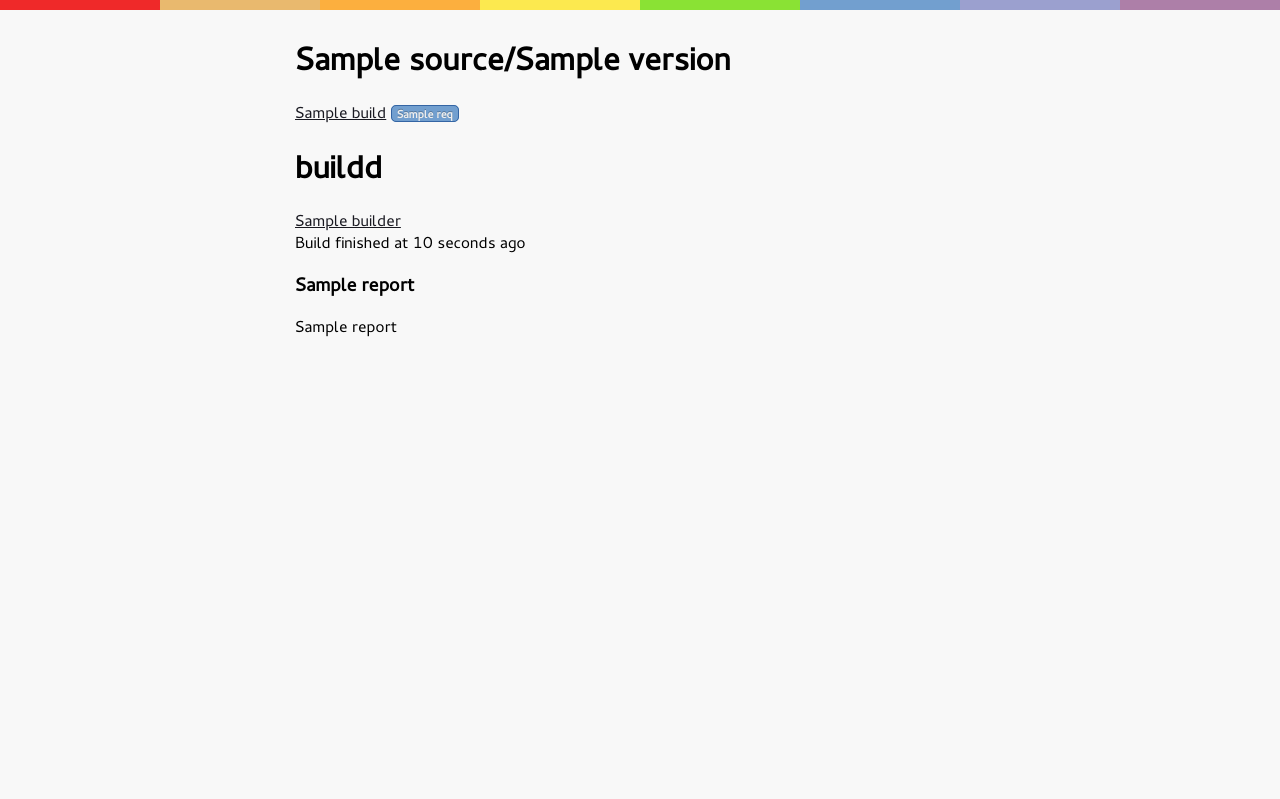
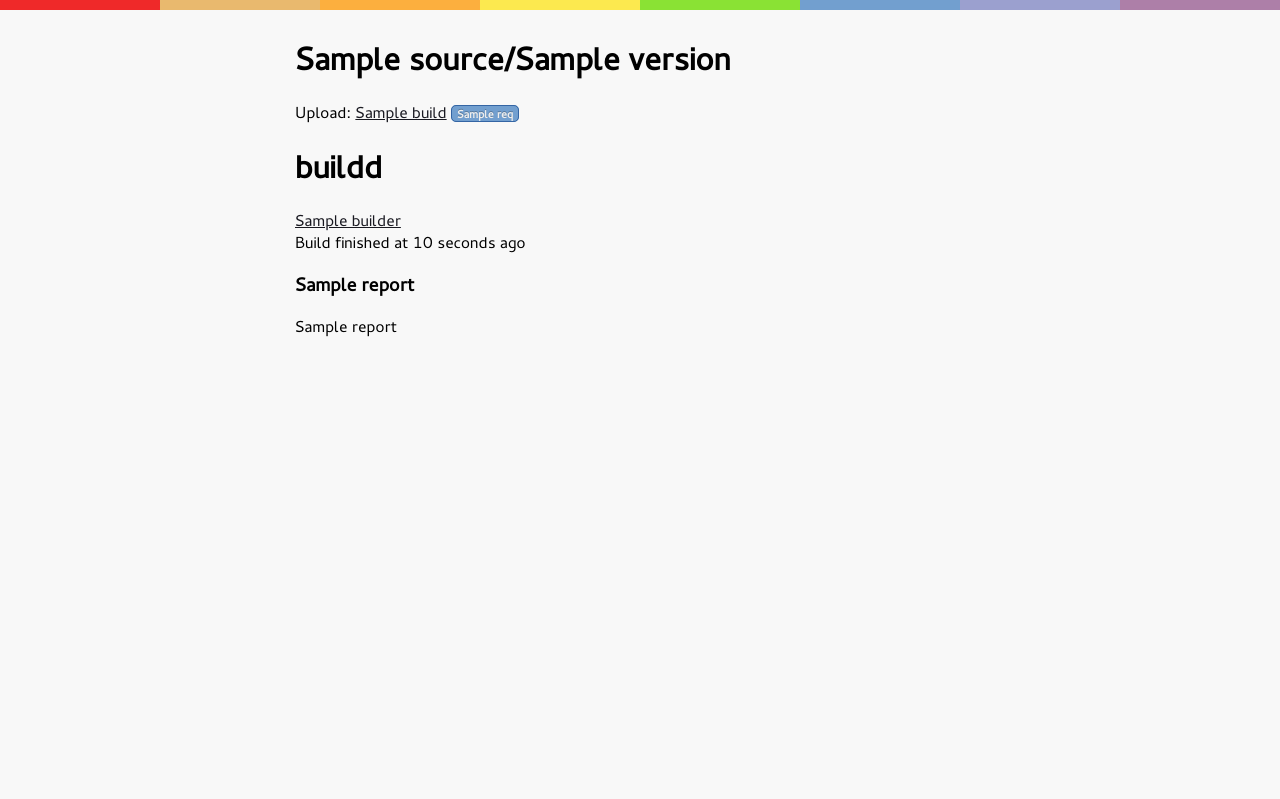
Before and after one commit to paultag/monomoy-old, a Flask app: template site/templates/build.html in a window 1280 px wide. Shown: the top 799 px of the page. Run offline with Flask 2, Linux system fonts and the light colour scheme; the template is opened without the code that fills it: most values are stand-ins (such as "Sample title", 1, 10 or a date in 2020); parts of the project's set-up code (start-up, migrations or seed data) failed here and were passed over.

Commit message:
fixing krufty things

```diff
--- a/site/templates/build.html
+++ b/site/templates/build.html
@@ -3,7 +3,7 @@
 {% block title %}Hello, World{% endblock %}
 {% block main %}
 <h1>{{changes.source}}/{{changes.version}}</h1>
-<a href = '/upload/{{build.build}}' >{{build.build}}</a>
+Upload: <a href = '/upload/{{build.build}}' >{{build.build}}</a>
 {% for req in build.requirements %}
     <span class = 'tag tag-info' >{{req}}</span>
 {% endfor %}
```
